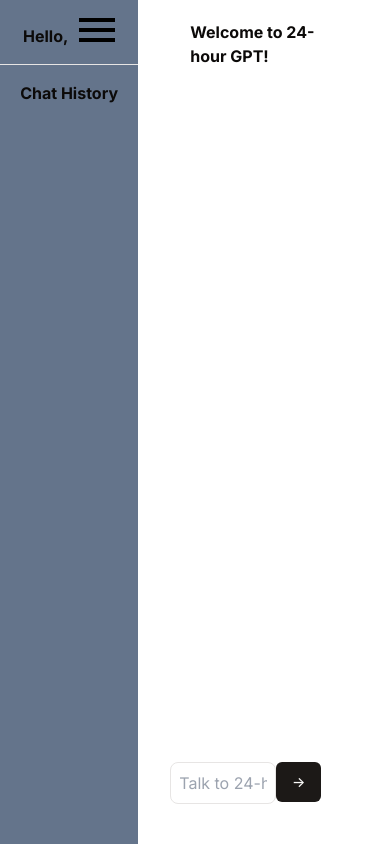
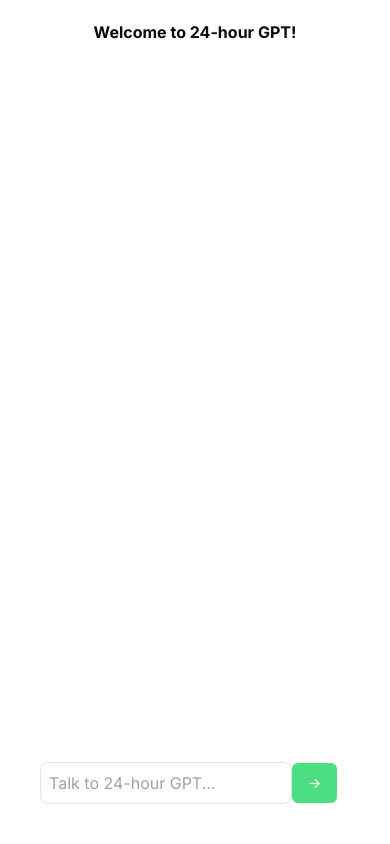
Before and after one commit to ruizTechServices/24hourgpt, a Next.js app: page / in a window 390 px wide. Built offline with nearby package versions, Linux system fonts and the light colour scheme.

Commit message:
created mobile sideNav component

```diff
--- a/src/app/page.tsx
+++ b/src/app/page.tsx
@@ -16,6 +16,7 @@ import {
   DropdownMenuTrigger,
 } from "@/components/ui/dropdown-menu"
 import GPTLogo from '@/components/GPTLogo';
+import SideNav from '@/components/sideNav';
 
 export default function Home() {
   const { messages, input, handleInputChange, handleSubmit } = useChat();
@@ -37,36 +38,12 @@ export default function Home() {
 
   return (
     <div className="container-fluid mx-auto flex h-full">
-      <div className={`w-60 bg-slate-500 h-screen ${messages.length > 0 ? 'hidden md:block' : ''}`}>{/*I want to hide this div when on mobile devices, and show it on the left side of the screen when on desktop. I want the hamburger menu to be able to open/close this side menu on mobile devices*/}
-        <div className="flex flex-row items-end m-3 justify-evenly">
-          <h5 className="font-bold">Hello, {name}</h5>
-          <DropdownMenu>{/*I want to hide this menu and only show this icon when the user is on mobile devices*/}
-            <DropdownMenuTrigger onClick={toggleMenu} className="cursor-pointer">
-              <div className={`w-9 h-1 bg-black my-1.5 transition-transform duration-300 ${isOpen ? 'transform rotate-45 translate-y-2.5' : ''}`}></div>
-              <div className={`w-9 h-1 bg-black my-1.5 transition-opacity duration-300 ${isOpen ? 'opacity-0' : 'opacity-100'}`}></div>
-              <div className={`w-9 h-1 bg-black my-1.5 transition-transform duration-300 ${isOpen ? 'transform -rotate-45 -translate-y-2.5' : ''}`}></div>
-            </DropdownMenuTrigger>
-            <DropdownMenuContent>
-              <DropdownMenuLabel>My Account</DropdownMenuLabel>
-              <DropdownMenuSeparator />
-              <DropdownMenuItem>Profile</DropdownMenuItem>
-              <DropdownMenuItem>Billing</DropdownMenuItem>
-              <DropdownMenuItem>Team</DropdownMenuItem>
-              <DropdownMenuItem>Subscription</DropdownMenuItem>
-              <ModeToggle />
-            </DropdownMenuContent>
-          </DropdownMenu>
-        </div>
-        <Separator className='my-4' />
-        <div className="flex flex-col items-center">
-          <h2 className="font-bold">Chat History</h2>
-          {/* Placeholder for chat history. You might want to map through your chat history state here. */}
-        </div>
-      </div>
-      <ScrollArea className="container h-screen">
+      <SideNav name={'name'} />
+
+      <ScrollArea className="container mx-auto h-screen">
         <div className="flex flex-col items-center">
           {messages.length === 0 && (
-            <h1 className="lg:text-5xl md:text-4xl sm:text-2xl font-bold m-5">
+            <h1 className="lg:text-5xl md:text-4xl sm:text-2xl sm:m-10 font-bold m-5">
               Welcome to 24-hour GPT!
             </h1>
           )}
@@ -76,16 +53,14 @@ export default function Home() {
             </div>
           </div>
         </div>
-        <div className="pt-4 pb-32">
+        <div className="pt-4 pb-32 h-auto">
           {messages.map((message) => (
             <div
               key={message.id}
-              className={`border-t ${
-                message.role === "assistant"
+              className={`border-t ${message.role === "assistant"
                 ? "bg-white text-black"
                 : "bg-black text-white"
-              } ${
-                message.role === "user"
+                } ${message.role === "user"
                   ? "bg-black text-white"
                   : "bg-white text-black"
                 }`}
@@ -101,8 +76,9 @@ export default function Home() {
             </div>
           ))}
         </div>
+        <div className="absolute w-max h-100 text-center bottom-10 left-10">
           <form
-          className="absolute bottom-10 lg:left-1/4 input-area w-3/5 flex flex-row"
+            className="flex flex-row items-center lg:w-[700px] md:w-[500px] sm:w-[500px] w-full"
             onSubmit={handleSubmit}
           >
             <input
@@ -112,8 +88,9 @@ export default function Home() {
               className="p-2 border rounded-lg w-full"
               placeholder="Talk to 24-hour GPT..."
             />
-          <Button>{'->'}</Button>
+            <Button className="bg-green-400">{'->'}</Button>
           </form>
+        </div>
       </ScrollArea>
     </div>
   );
--- /dev/null
+++ b/src/components/sideNav.tsx
@@ -0,0 +1,41 @@
+import React, { useState } from 'react';
+
+type SideNavProps = {
+    name: string;
+};
+
+const SideNav: React.FC<SideNavProps> = ({ name }) => {
+    const [isOpen, setIsOpen] = useState<boolean>(false);
+
+    const toggleMenu = () => setIsOpen(!isOpen);
+
+    return (
+        <div>
+            {/* Mobile Hamburger Menu Icon */}
+            <div className='absolute left-5 top-3 z-20 md:hidden'>
+                <div onClick={toggleMenu} className="cursor-pointer">
+                    <div className={`w-9 h-1 bg-white my-1.5 transition-transform duration-300 ${isOpen ? 'transform rotate-45 translate-y-2.5' : ''}`}></div>
+                    <div className={`w-9 h-1 bg-white my-1.5 transition-opacity duration-300 ${isOpen ? 'opacity-0' : 'opacity-100'}`}></div>
+                    <div className={`w-9 h-1 bg-white my-1.5 transition-transform duration-300 ${isOpen ? 'transform -rotate-45 -translate-y-2.5' : ''}`}></div>
+                </div>
+            </div>
+
+            {/* Sidebar for both Mobile and Desktop */}
+            <div className={`fixed top-0 left-0 bg-slate-500 h-screen z-10 transform ${isOpen ? 'translate-x-0' : '-translate-x-full'} transition-transform duration-300 md:translate-x-0 md:static md:w-60`}>
+                <div className="flex flex-row items-end m-3 justify-evenly">
+                    <h5 className="mt-10 font-bold text-white">Hello, {name}</h5>
+                    <div className="md:hidden" onClick={toggleMenu}>
+                        <div className={`w-6 h-6 text-white rotate-45`}> &times; </div>
+                    </div>
+                </div>
+                <div className="flex flex-col items-center">
+                    <h2 className="font-bold text-white">Chat History</h2>
+                    {/* Placeholder for chat history. You might want to map through your chat history state here. */}
+                </div>
+            </div>
+            <div className={`fixed inset-0 bg-black opacity-50 z-10 ${isOpen ? 'block' : 'hidden'} md:hidden`} onClick={toggleMenu}></div> {/* Overlay when menu is open */}
+        </div>
+    );
+};
+
+export default SideNav;
```
Lines whose indentation alone changed are shown as unchanged.
